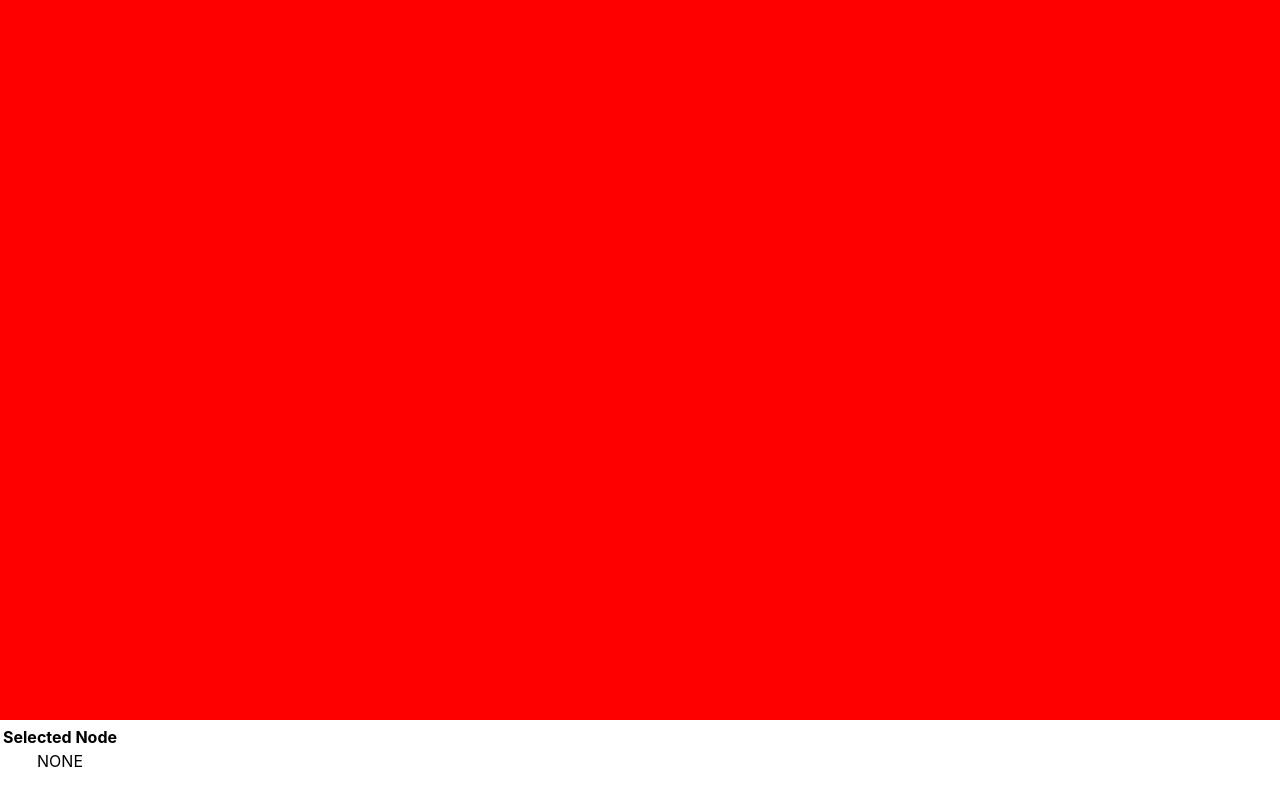
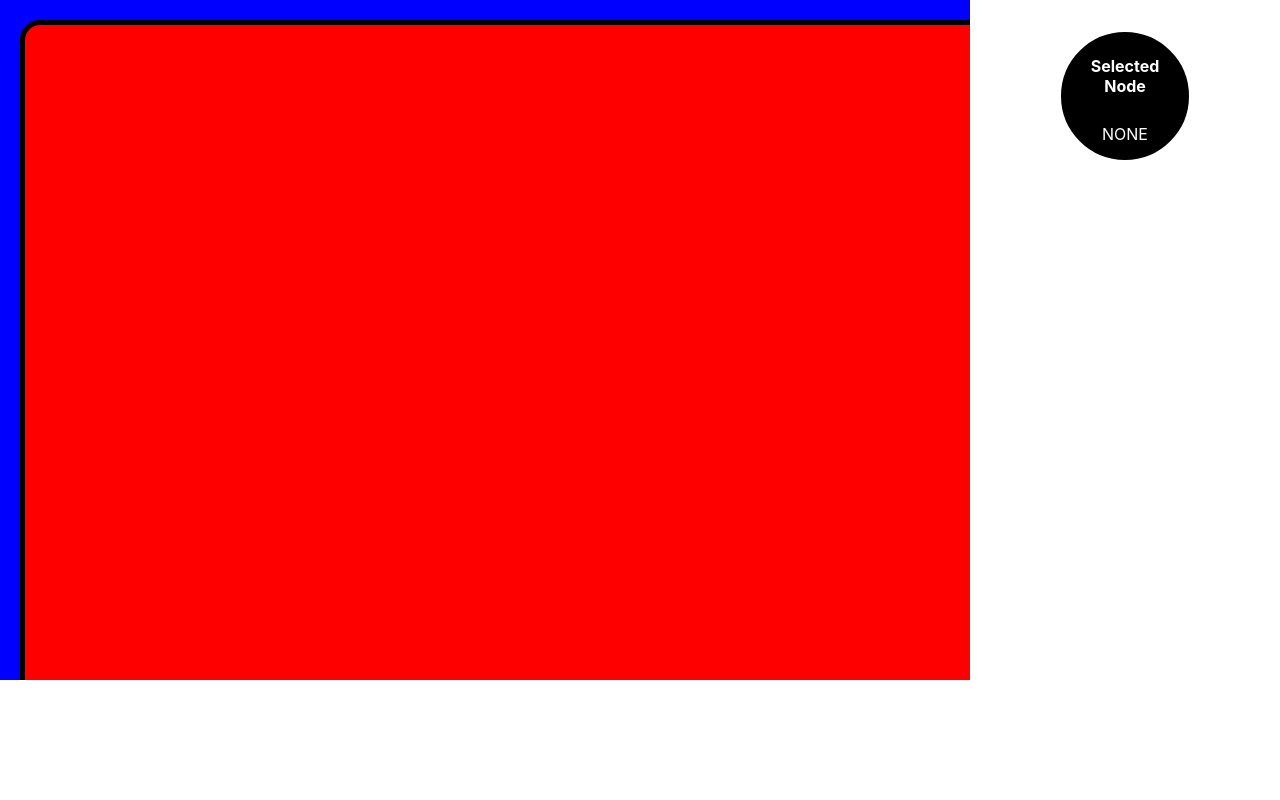
Before and after one commit to vivekKr24/graphity-typescript, a React (Create React App) app: page / in a window 1280 px wide. Built offline with nearby package versions, Linux system fonts and the light colour scheme.

Commit message:
basic app design

```diff
--- a/src/App.css
+++ b/src/App.css
@@ -1,38 +1,80 @@
+canvas {
+  background-color: aqua;
+  border-radius: 20px;
+  border: 5px solid black
+}
+
+#draw-area {
+  background-color: blue;
+  width: 75vw;
+  max-height: 80vh;
+  max-width: fit-content;
+  overflow: scroll;
+  padding: 20px;
+}
+
+#stat-area {
+  display: grid;
+  max-height: 80vh;
+  align-items: center;
+  justify-items: center;
+  grid-template-rows: 30%;
+  width: 25vw;
+}
+
 .App {
+  display: flex;
+  flex-direction: row;
+  align-items: stretch;
+  flex-basis: content;
+  justify-content: center;
+}
+
+table {
+  border: 5px solid black;
+  width: max-content;
+  border-radius: 5vw;
+  width: 10vw;
+  height: 10vw;
+  color: white;
+  background-color: black;
+}
+
+td {
   text-align: center;
 }
 
-.App-logo {
-  height: 40vmin;
-  pointer-events: none;
+.node_id {
+  background-color: white;
+  color: black;
+  font-weight: bold;
+  align-self: stretch;
+  border-radius: inherit;
 }
 
-@media (prefers-reduced-motion: no-preference) {
-  .App-logo {
-    animation: App-logo-spin infinite 20s linear;
-  }
+.edge_node_id {
+  background-color: white;
+  color: black;
+  border: 10px solid black;
+  font-weight: bold;
+  align-self: stretch;
+  border-radius: 20px;
 }
 
-.App-header {
-  background-color: #282c34;
-  min-height: 100vh;
-  display: flex;
-  flex-direction: column;
-  align-items: center;
-  justify-content: center;
-  font-size: calc(10px + 2vmin);
-  color: white;
+#adj-list-view {
+  margin: 5vw;
+  grid-row: 2 / 3;
+  display: block;
+  border-radius: 5px;
+  width: 20vw;
+  height: 60%;
+  overflow: scroll;
 }
 
-.App-link {
-  color: #61dafb;
+#adj-list-view table {
+  border-radius: 5px;
+  width: 20vw;
+  min-height: 100%;
+  height: fit-content;
+  display: block;
 }
-
-@keyframes App-logo-spin {
-  from {
-    transform: rotate(0deg);
-  }
-  to {
-    transform: rotate(360deg);
-  }
-}
--- a/src/App.tsx
+++ b/src/App.tsx
@@ -3,12 +3,19 @@ import logo from './logo.svg';
 import './App.css';
 import { Canvas } from './components/canvas';
 import { ObjectTrackerView } from './components/object_tracker_view';
+import { AdjecencyListView } from './components/adj_list_view';
 
 function App() {
   return (
     <div className="App">
-      <Canvas/>
-      <ObjectTrackerView/>
+      <div id='draw-area'>
+        <Canvas/>
+      </div>
+
+      <div id='stat-area'>
+        <ObjectTrackerView/>
+        <AdjecencyListView/>
+      </div>
     </div>
   );
 }
```
